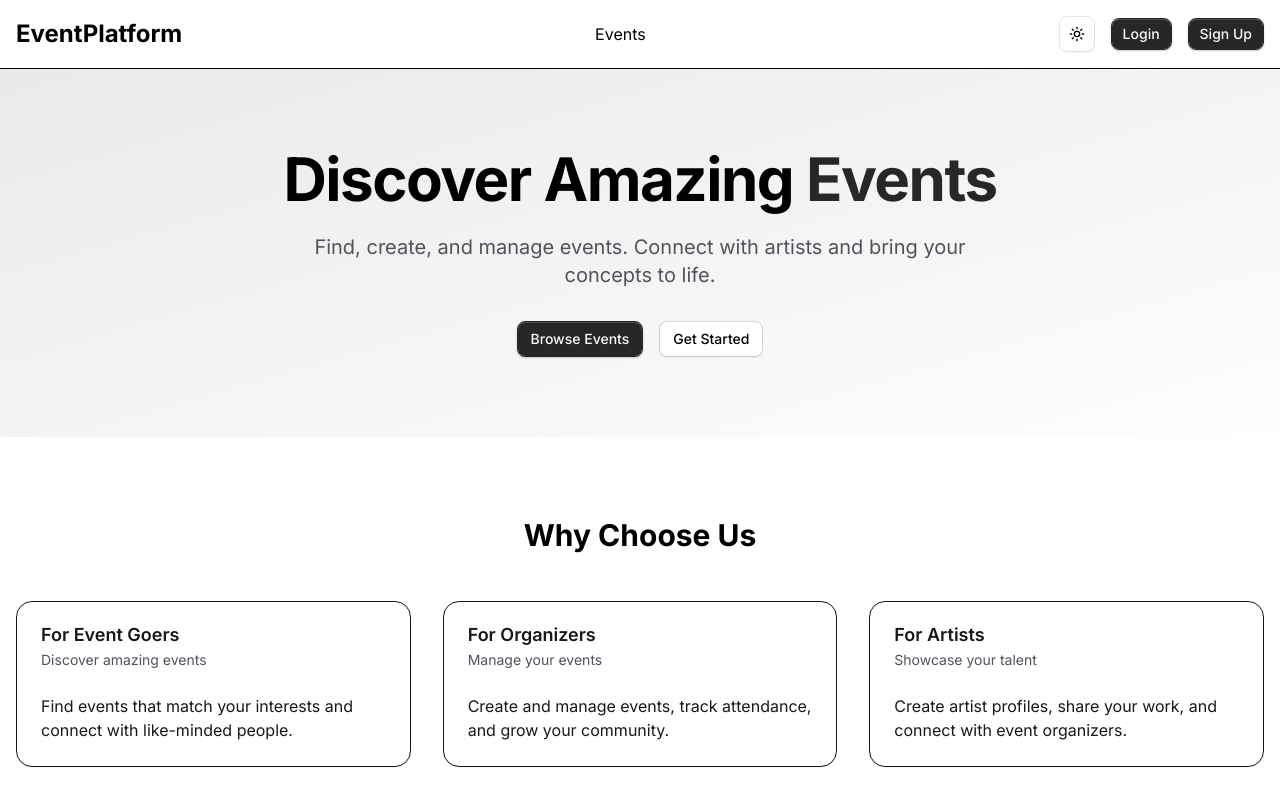
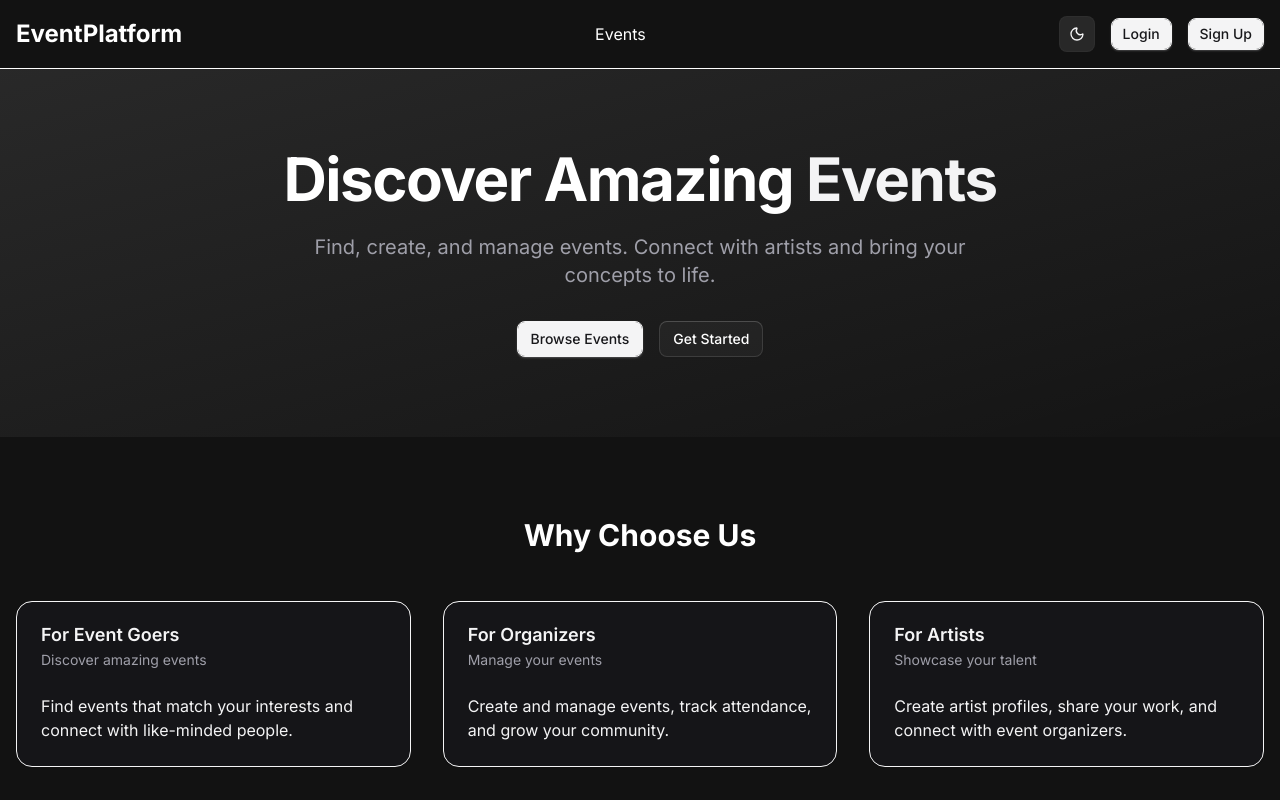
Before and after one commit to iheboueslati909/eventify-front, a Next.js app: page / in a window 1280 px wide. Shown: the top 800 px of the page. Built offline with nearby package versions, Linux system fonts and the light colour scheme; no server answers.

Commit message:
fixed hydration errors

```diff
--- a/src/components/ThemeToggle.tsx
+++ b/src/components/ThemeToggle.tsx
@@ -14,21 +14,16 @@ export default function ThemeToggle() {
     setMounted(true)
   }, [])
 
-  if (!mounted) {
-    return (
-      <Toggle variant="outline" className="size-9" aria-label="Toggle theme">
-        <SunIcon size={16} aria-hidden="true" />
-      </Toggle>
-    )
-  }
+  // Always use a consistent default theme for SSR
+  const currentTheme = mounted ? theme : "dark"
 
   return (
     <Toggle
       variant="outline"
       className="group size-9 data-[state=on]:bg-transparent data-[state=on]:hover:bg-muted"
-      pressed={theme === "dark"}
-      onPressedChange={() => setTheme(theme === "dark" ? "light" : "dark")}
-      aria-label={`Switch to ${theme === "dark" ? "light" : "dark"} mode`}
+      pressed={currentTheme === "dark"}
+      onPressedChange={() => setTheme(currentTheme === "dark" ? "light" : "dark")}
+      aria-label={`Switch to ${currentTheme === "dark" ? "light" : "dark"} mode`}
     >
       <MoonIcon
         size={16}
--- a/src/providers/ThemeProvider.tsx
+++ b/src/providers/ThemeProvider.tsx
@@ -6,8 +6,7 @@ export function ThemeProvider({ children, ...props }: ThemeProviderProps) {
   return (
     <NextThemesProvider
       attribute="class"
-      defaultTheme="system"
-      enableSystem
+      defaultTheme="dark"
       disableTransitionOnChange
       {...props}
     >
```
